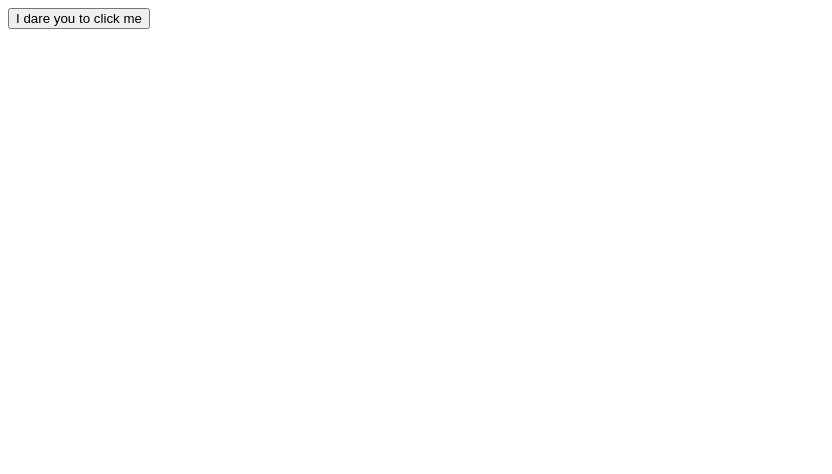
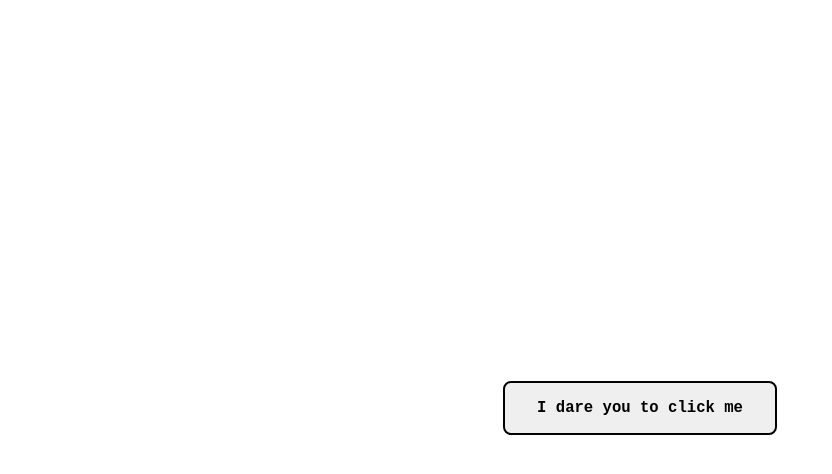
Before and after one commit to SupraSensum/TOP-project-rock-paper-scissors, a plain HTML site: page index.html in a window 1280 px wide. Shown: the whole page, without its empty margins (0-832 px from the left). Drawn offline with Linux system fonts and the light colour scheme.

Commit message:
Stylize the button; get very sidetracked

```diff
--- /dev/null
+++ b/index.css
@@ -0,0 +1,15 @@
+body {
+    display: flex;
+    justify-content: center;
+    align-items: center;
+    height: 100vh;
+}
+
+button {
+    padding: 16px 32px;
+    font-family: monospace;
+    font-size: larger;
+    font-weight: bold;
+    border: 2px solid black;
+    border-radius: 8px;
+}
--- a/index.html
+++ b/index.html
@@ -5,6 +5,7 @@
     <meta name="viewport" content="width=device-width, initial-scale=1.0">
     <title>TOP: Project: Rock Paper Scissors</title>
     <script src="./rock-paper-scissors.js"></script>
+    <link rel="stylesheet" href="./index.css">
 </head>
 <body>
     <button id="IDareYou">I dare you to click me</button>
--- a/rock-paper-scissors.js
+++ b/rock-paper-scissors.js
@@ -76,6 +76,8 @@ function playSingleRoundOfRPS(playerSelection, computerSelection) {
     }
 }
 
+// BEGIN DEBUGGING SECTION
+
 // This was originally made to debug, then revamped to crash my browser. I'm keeping it around and adding a button
 // I wouldn't suggest going over 100,000,000 iterations. Might add input option with a sanitization cap
 function beamMeUpScotty() {
@@ -84,7 +86,7 @@ function beamMeUpScotty() {
         ties = 0;
 
     // Give option to increase number of iterations (i)
-    let tortureDuration = Number(prompt("Enter a number for tortureDuration"));
+    let tortureDuration = Number(prompt("Enter a number for debug tortureDuration"));
     if (tortureDuration > 100000000) {
         tortureDuration = 100000000;
     }
```
